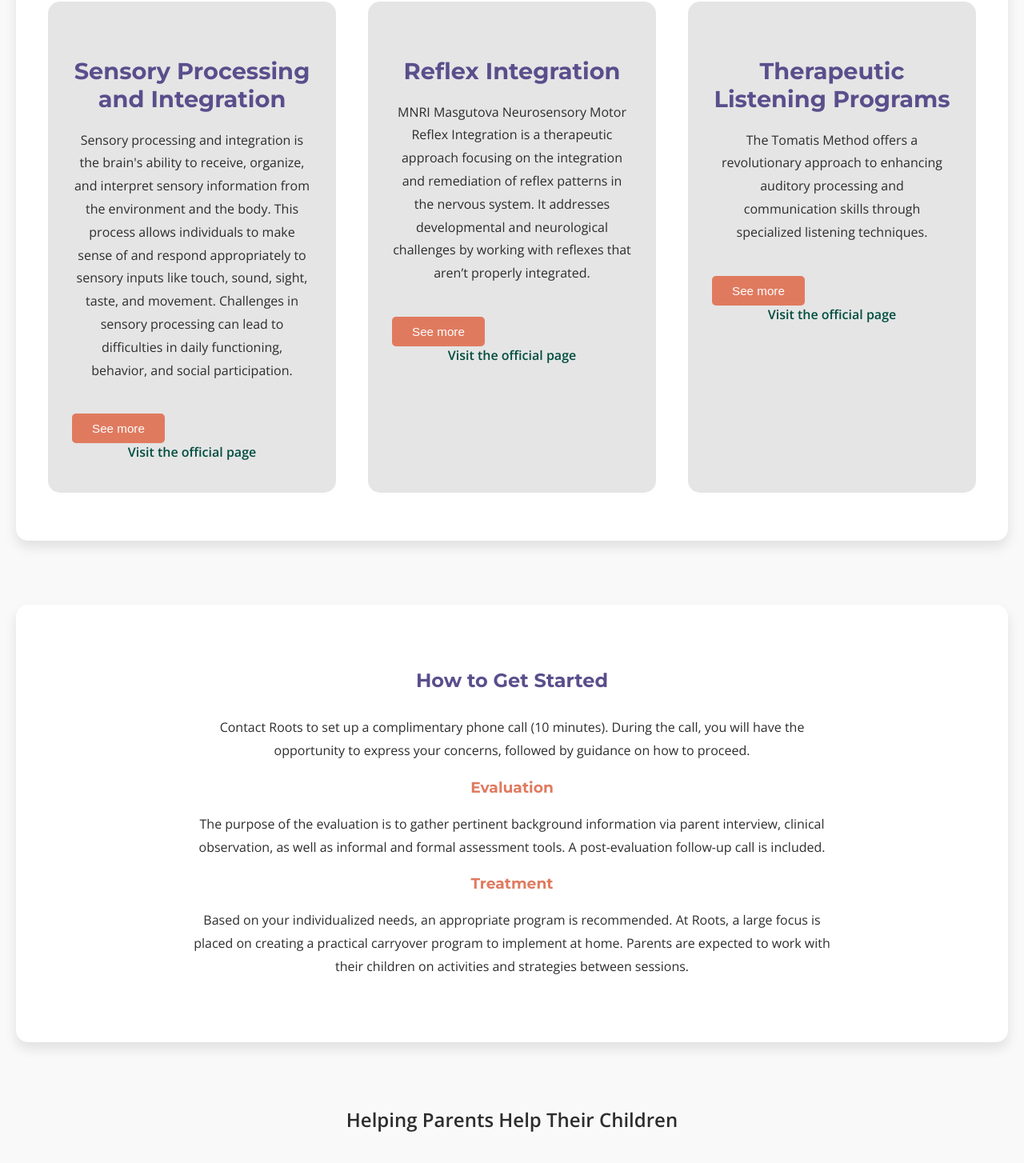
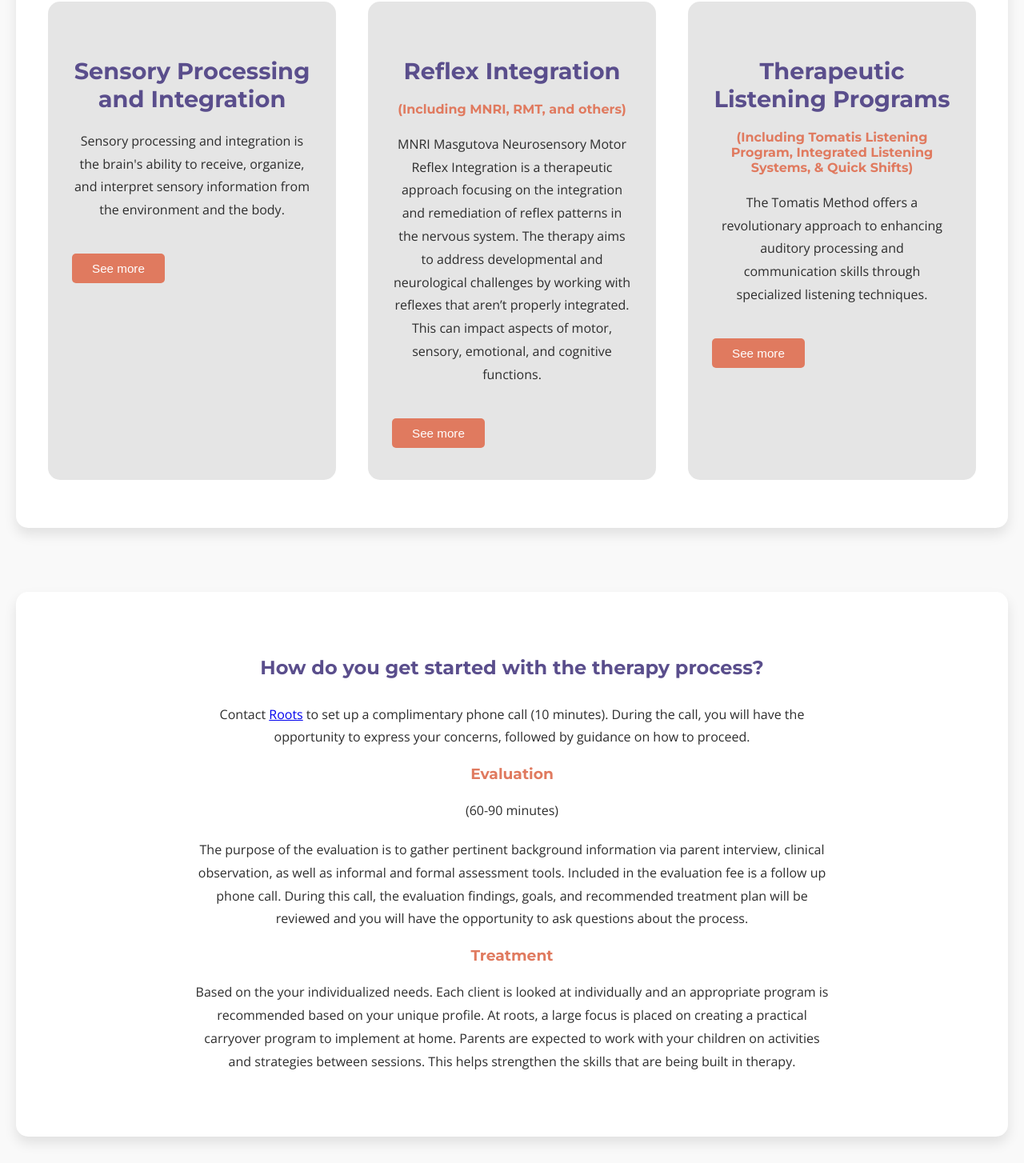
Before and after one commit to JacobHoldowsky/roots, a React (Create React App) app: page /growth-and-development in a window 1280 px wide. Shown: the part 1720-3174 px from the top of the page at 80% size. Built offline with nearby package versions, Linux system fonts and the light colour scheme.

Commit message:
growth page pretty done. just need to add certificates

```diff
--- a/src/pages/GrowthPage.js
+++ b/src/pages/GrowthPage.js
@@ -21,30 +21,23 @@ const GrowthAndDevelopmentPage = () => {
   const therapyServices = [
     {
       title: "Sensory Processing and Integration",
-      description: `Sensory processing and integration is the brain's ability to receive, organize,
-      and interpret sensory information from the environment and the body. This process allows individuals
-      to make sense of and respond appropriately to sensory inputs like touch, sound, sight, taste, and movement.
-      Challenges in sensory processing can lead to difficulties in daily functioning, behavior, and social participation.`,
-      extendedDescription: `Effective sensory integration helps with daily functioning, coordination, and interaction with the world.
-      When sensory processing is disrupted, it can lead to difficulties in behavior, attention, learning, and motor skills,
-      impacting one's overall quality of life.`,
+
+      description: `Sensory processing and integration is the brain's ability to receive, organize, and interpret sensory information from the environment and the body.`,
+      extendedDescription: `This process allows individuals to make sense of and respond appropriately to sensory inputs like touch, sound, sight, taste, and movement. Effective sensory integration helps with daily functioning, coordination, and interaction with the world. When sensory processing is disrupted, it can lead to difficulties in behavior, attention, learning and motor skills, impacting one's overall quality of life.`,
       link: "https://www.spdstar.org/basic/sensory-processing-disorder",
     },
     {
       title: "Reflex Integration",
-      description: `MNRI Masgutova Neurosensory Motor Reflex Integration is a therapeutic approach
-      focusing on the integration and remediation of reflex patterns in the nervous system.
-      It addresses developmental and neurological challenges by working with reflexes that aren’t
-      properly integrated.`,
-      extendedDescription: `This therapy can impact aspects of motor, sensory, emotional, and cognitive functions.
-      RMT (Rhythmic Movement Training) is also used to stimulate neural pathways through gentle movements, promoting
-      learning, emotional balance, and ease of movement. These methods are effective for issues like ADD/ADHD, autism,
-      learning challenges, and emotional imbalances.`,
+      subtitle: "(Including MNRI,  RMT, and others)  ",
+      description: `MNRI Masgutova Neurosensory Motor Reflex Integration is a therapeutic approach focusing on the integration and remediation of reflex patterns in the nervous system. The therapy aims to address developmental and neurological challenges by working with reflexes that aren’t properly integrated. This can impact aspects of motor, sensory, emotional, and cognitive functions.`,
+      extendedDescription: `RMT  Rhythmic Movement Training is an approach that uses gentle rocking and reflex integration movements that stimulate neural pathways and promote learning, emotional balance and ease of movement. RMTi is an effective way to help with symptoms of ADD/ADHD, learning challenges, autism and behavioral/emotional imbalances without the use of drugs.`,
       link: "https://masgutovamethod.com/the-method/the-mnri-method-approach-program",
       additionalLink: "https://rhythmicmovement.org/",
     },
     {
       title: "Therapeutic Listening Programs",
+      subtitle:
+        "(Including Tomatis Listening Program, Integrated Listening Systems, & Quick Shifts)",
       description: `The Tomatis Method offers a revolutionary approach to enhancing auditory processing
       and communication skills through specialized listening techniques.`,
       extendedDescription: `Through its unique Electronic Ear device, which combines air and bone conduction,
@@ -115,10 +108,24 @@ const GrowthAndDevelopmentPage = () => {
           {therapyServices.map((service, index) => (
             <div className={styles.serviceItem} key={index}>
               <h3>{service.title}</h3>
+              <h4>{service.subtitle}</h4>
               <p>{service.description}</p>
+
               {expandedIndex === index && (
                 <>
                   <p>{service.extendedDescription}</p>
+                  <p>
+                    To learn more, please visit:
+                    {service.link && (
+                      <a
+                        href={service.link}
+                        target="_blank"
+                        rel="noopener noreferrer"
+                        className={styles.additionalLink}
+                      >
+                        {service.link}
+                      </a>
+                    )}
                     {service.additionalLink && (
                       <a
                         href={service.additionalLink}
@@ -126,9 +133,10 @@ const GrowthAndDevelopmentPage = () => {
                         rel="noopener noreferrer"
                         className={styles.additionalLink}
                       >
-                      Learn more about {service.title}
+                        {service.additionalLink}
                       </a>
                     )}
+                  </p>
                 </>
               )}
               <button
@@ -137,14 +145,6 @@ const GrowthAndDevelopmentPage = () => {
               >
                 {expandedIndex === index ? "See less" : "See more"}
               </button>
-              <a
-                href={service.link}
-                target="_blank"
-                rel="noopener noreferrer"
-                className={styles.seeMoreLink}
-              >
-                Visit the official page
-              </a>
             </div>
           ))}
         </div>
@@ -152,25 +152,32 @@ const GrowthAndDevelopmentPage = () => {
 
       {/* HOW Section */}
       <section className={styles.section}>
-        <h2>How to Get Started</h2>
+        <h2>How do you get started with the therapy process?</h2>
         <p>
-          Contact Roots to set up a complimentary phone call (10 minutes).
-          During the call, you will have the opportunity to express your
-          concerns, followed by guidance on how to proceed.
+          Contact <a href="mailto:appointmentsbymimi@gmail.com">Roots</a> to set
+          up a complimentary phone call (10 minutes). During the call, you will
+          have the opportunity to express your concerns, followed by guidance on
+          how to proceed.
         </p>
         <h3>Evaluation</h3>
+        <p>(60-90 minutes)</p>
         <p>
           The purpose of the evaluation is to gather pertinent background
           information via parent interview, clinical observation, as well as
-          informal and formal assessment tools. A post-evaluation follow-up call
-          is included.
+          informal and formal assessment tools. Included in the evaluation fee
+          is a follow up phone call. During this call, the evaluation findings,
+          goals, and recommended treatment plan will be reviewed and you will
+          have the opportunity to ask questions about the process.
         </p>
         <h3>Treatment</h3>
         <p>
-          Based on your individualized needs, an appropriate program is
-          recommended. At Roots, a large focus is placed on creating a practical
-          carryover program to implement at home. Parents are expected to work
-          with their children on activities and strategies between sessions.
+          Based on the your individualized needs. Each client is looked at
+          individually and an appropriate program is recommended based on your
+          unique profile. At roots, a large focus is placed on creating a
+          practical carryover program to implement at home. Parents are expected
+          to work with your children on activities and strategies between
+          sessions. This helps strengthen the skills that are being built in
+          therapy.
         </p>
       </section>
 
@@ -196,6 +203,15 @@ const GrowthAndDevelopmentPage = () => {
             text: "Roots Recommended Resources - OT Books",
             link: "https://www.amazon.com/hz/wishlist/ls/3VB13SV25IIVH?ref_=wl_share",
           },
+        ].map((resource, index) => (
+          <p key={index}>
+            <a href={resource.link} target="_blank" rel="noopener noreferrer">
+              {resource.text}
+            </a>
+          </p>
+        ))}
+        <h2>Other Roots Approved Recommended Resources</h2>
+        {[
           {
             text: "Forbrain (Use affiliate code 3A9905119 for 10% off)",
             link: "https://www.forbrain.com/",
--- a/src/pages/GrowthPage.module.css
+++ b/src/pages/GrowthPage.module.css
@@ -40,6 +40,13 @@
 }
 
 .section h3 {
+  color: var(--secondary-color);
+  font-family: var(--heading-font-family);
+  margin-bottom: 20px;
+  text-align: center;
+}
+
+.section h4 {
   color: var(--secondary-color);
   font-family: var(--heading-font-family);
   margin-bottom: 20px;
--- a/src/pages/HomePage.js
+++ b/src/pages/HomePage.js
@@ -79,7 +79,8 @@ const HomePage = () => {
           aria-labelledby="contact-heading"
         >
           <div className={styles.container}>
-            <h2 id="contact-heading">Contact Us</h2>
+            <h2 id="contact-heading">Contact Roots</h2>
+            <p>Please reach out through text or email.</p>
             <p>
               Email:{" "}
               <a href="mailto:appointmentsbymimi@gmail.com">
```
Lines whose indentation alone changed are shown as unchanged.
